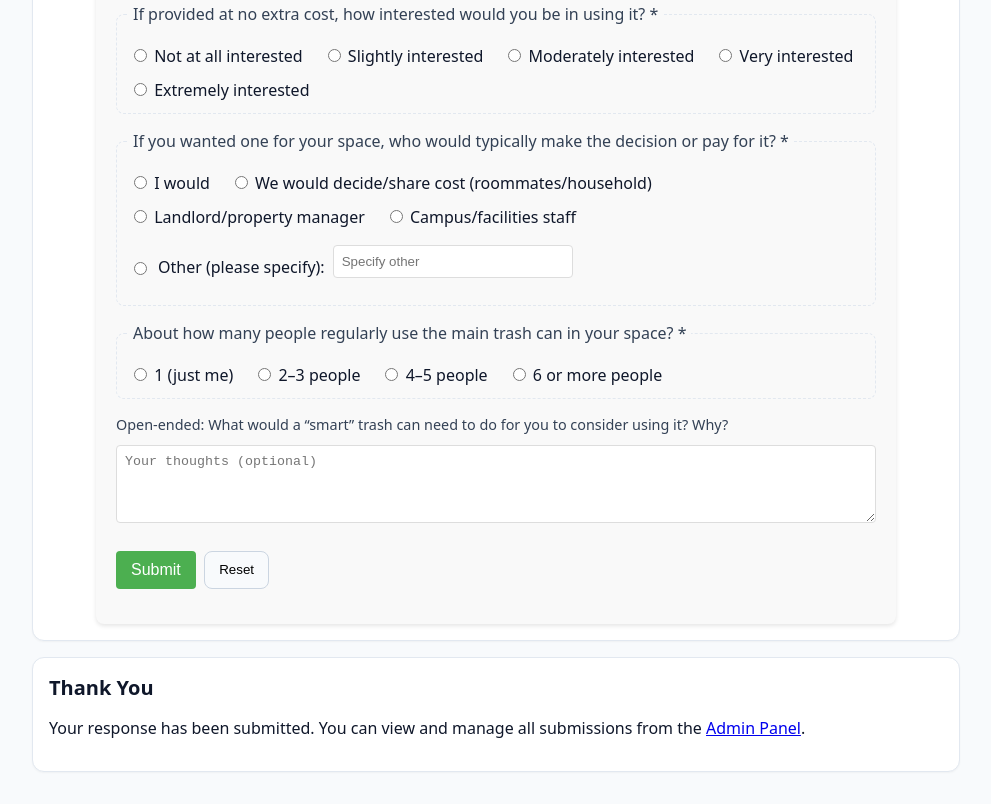
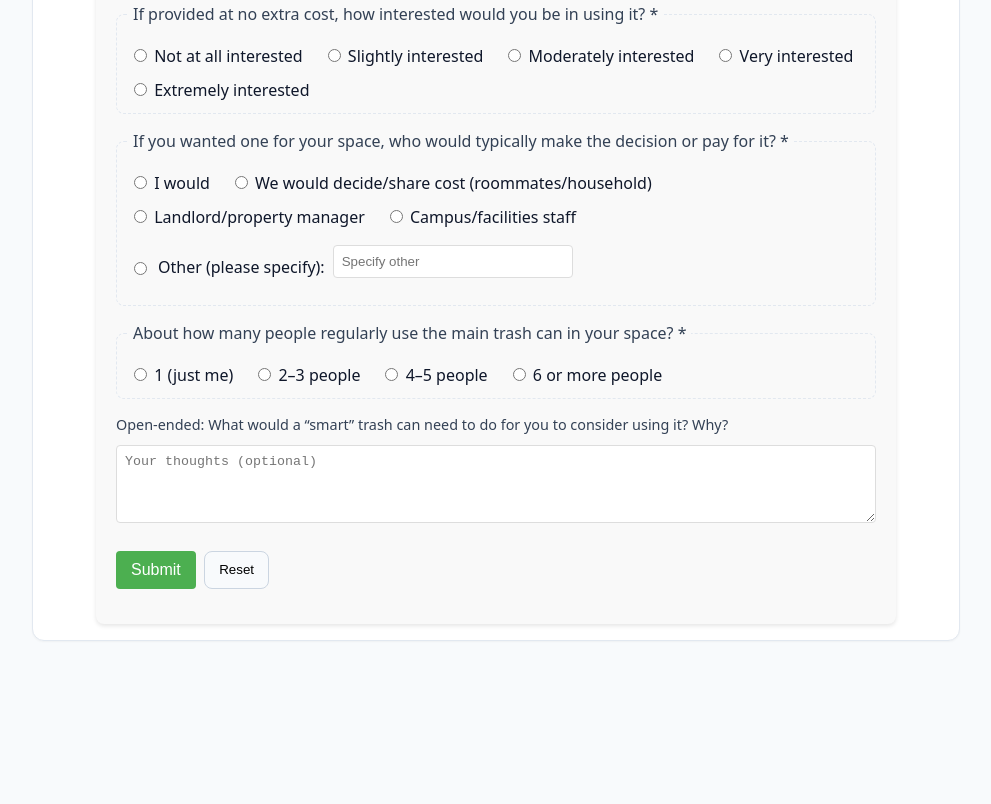
Before and after one commit to De1836/cornerstones-pd-website, a website: page public/index.html in a window 1280 px wide. Shown: the part 1568-2372 px from the top of the page, without its empty margins (144-1135 px from the left). After the commit the page ends 2241 px from the top, so only its background shows below. Drawn offline with Linux system fonts and the light colour scheme.

Commit message:
fix erros

```diff
--- a/public/index.html
+++ b/public/index.html
@@ -199,7 +199,7 @@
       </form>
     </section>
 
-    <section class="card">
+    <section class="card" id="thankYouSection" style="display:none;">
       <h2>Thank You</h2>
       <p>Your response has been submitted. You can view and manage all submissions from the <a href="/admin">Admin Panel</a>.</p>
     </section>
```
